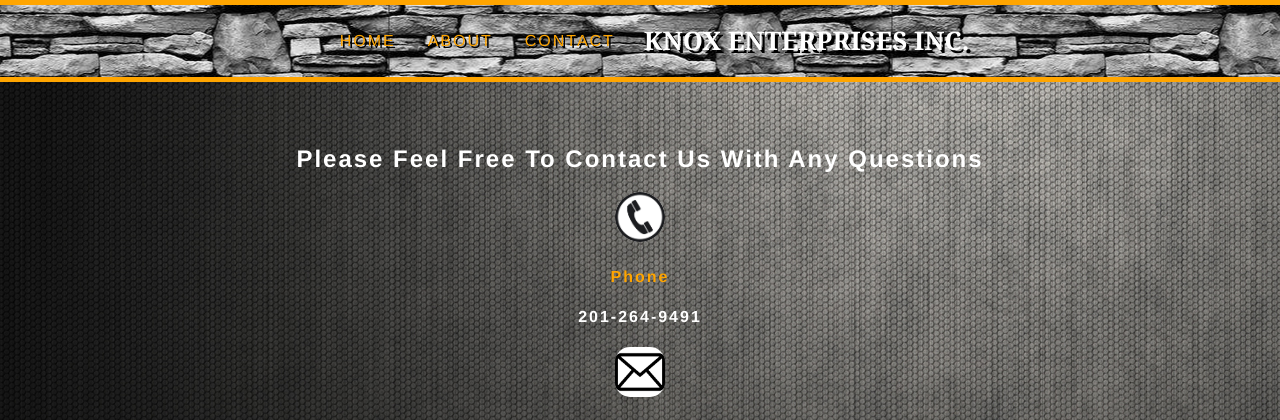
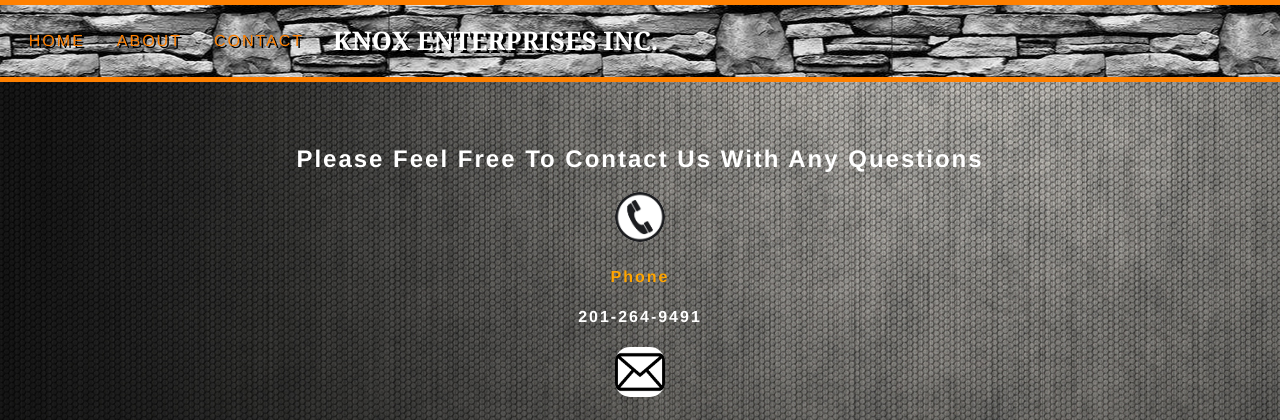
Before and after one commit to andrewmarino1/Knox-Enterprise, a PHP site: page /Contact.html in a window 1280 px wide. Shown: the top 420 px of the page. Run offline with PHP 8.4, Linux system fonts and the light colour scheme.

Commit message:
Add files via upload
newest

```diff
--- a/about.html
+++ b/about.html
@@ -7,7 +7,7 @@
 	<title> Knox Enterprises Inc.</title>
 	</head>
 	<body>
-		<header>
+		<header class="top-header">
 			<nav>
 				<i class="material-icons">menu</i>
 				<a href="index.html">Home</a>
--- a/contact.html
+++ b/contact.html
@@ -7,7 +7,7 @@
 	<title> Knox Enterprises Inc.</title>
 	</head>
 	<body>
-		<header>
+		<header class="top-header">
 			<nav>
 				<i class="material-icons">menu</i>
 				<a href="index.html">Home</a>
--- a/index.html
+++ b/index.html
@@ -10,7 +10,7 @@
 		<title> Knox Enterprises Inc.</title>
 	</head>
 	<body>
-		<header>
+		<header class="top-header">
 			<nav>
 				<i class="material-icons">menu</i>
 				<a href="index.html">Home</a>
@@ -19,7 +19,6 @@
 			</nav>
 			<h2>Knox Enterprises Inc.</h2>
 		</header>
-		</div>
 		<div class="content">
 			<div class="home">
 				<div class="home-pictures">
--- a/styles/style.css
+++ b/styles/style.css
@@ -7,37 +7,36 @@
 }
 /*Nav Menu/Home Page*/
 
-header {
-	display: flex;
+.top-header {
 	position: fixed;
-	justify-content: center;
-	align-items: center;
 	width: 100%;
 	background-image: url("header.jpg");
 	background-position: center;
 	z-index: 1;
 	text-transform: uppercase;
-	border-bottom: 5px solid orange;
-	border-top: 5px solid orange;
-	text-shadow: 2px 2px black;
+	border-bottom: 5px solid #ff8000;
+	border-top: 5px solid #ff8000;
+	text-shadow: 2px 2px #000;
 }
 
 header h2 {
 	font-family: Georgia;
 	font-size: 1.6em;
-	color: white;
-	text-shadow: 3px 3px black;
+	color: #fff;
+	text-shadow: 3px 3px #000;
+	position: relative;
 }
 
 nav {
 	padding: 1%;
 	overflow: hidden;
+	float: left;
 }
 
 nav a {
 	float: left;
 	display: block;
-	color: orange;
+	color: #ff8000;
 	text-align: center;
 	padding: 14px 16px;
 	text-decoration: none;
```
Also changed, not shown: other parts of styles/style.css (+18 -14 lines).
